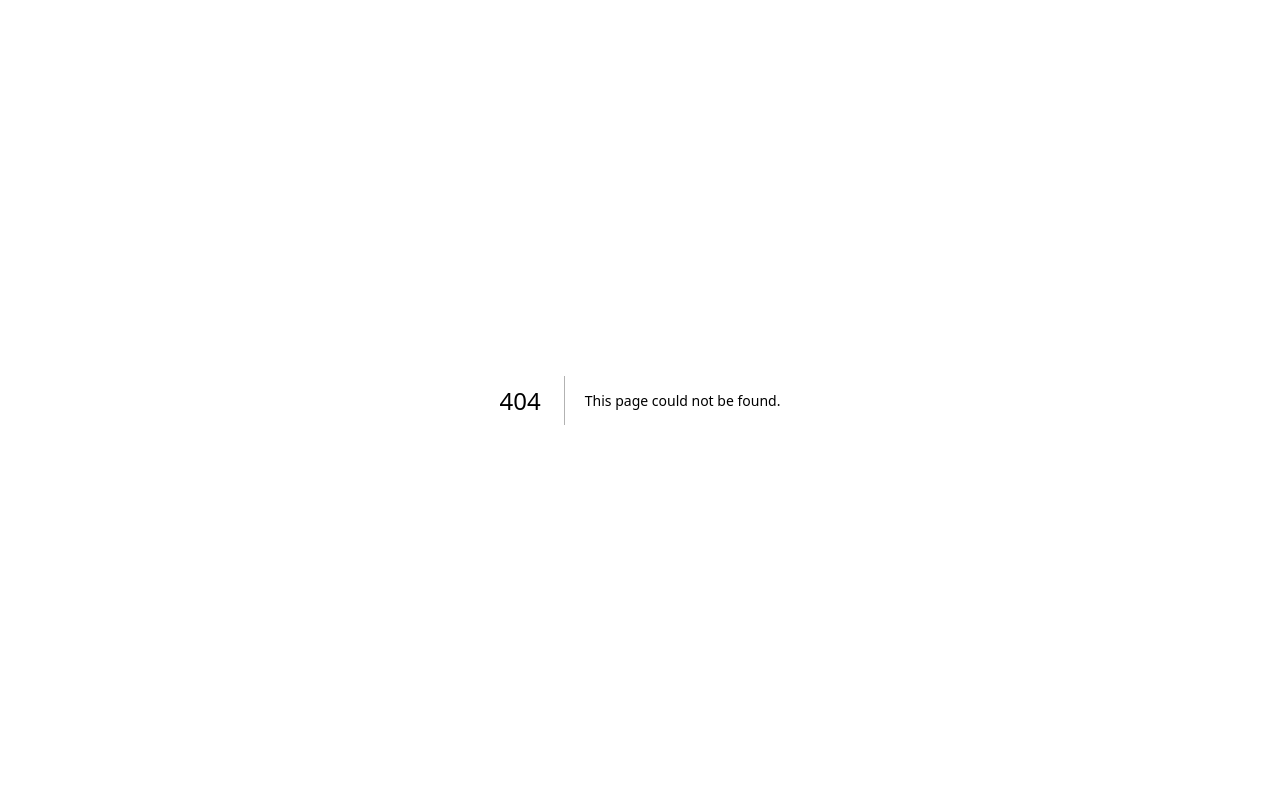
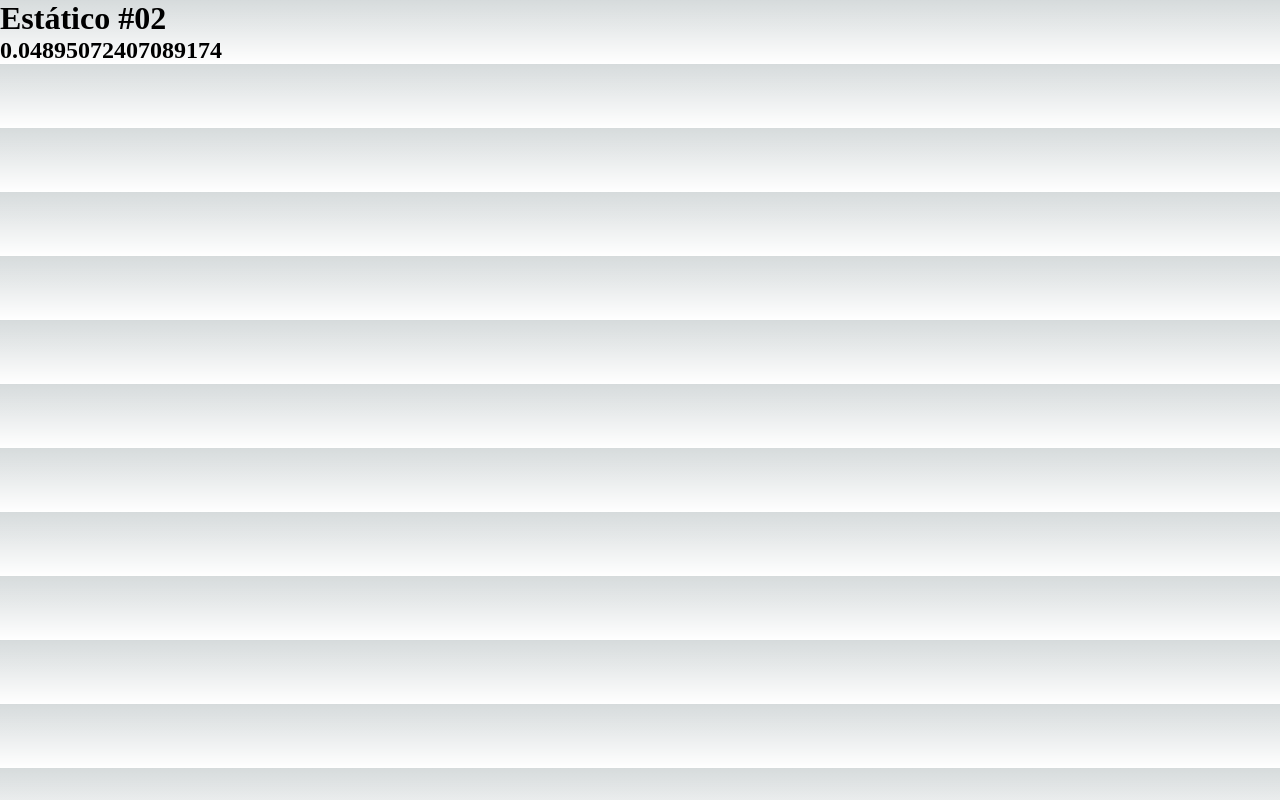
Before and after one commit to luucasor/renderizacao, a Next.js app: page /estatico2 in a window 1280 px wide. Before the commit this address had no page. Built offline with nearby package versions, Linux system fonts and the light colour scheme.

Commit message:
Exemplo de uso de componente estatico com getStaticProps

```diff
--- /dev/null
+++ b/pages/estatico2.jsx
@@ -0,0 +1,16 @@
+export function getStaticProps() {
+    return {
+        props: {
+            numero: Math.random()
+        }
+    }
+}
+
+export default function Estatico2(props) {
+    return (
+        <div>
+            <h1>Estático #02</h1>
+            <h2>{props.numero}</h2>
+        </div>
+    )
+}
```
